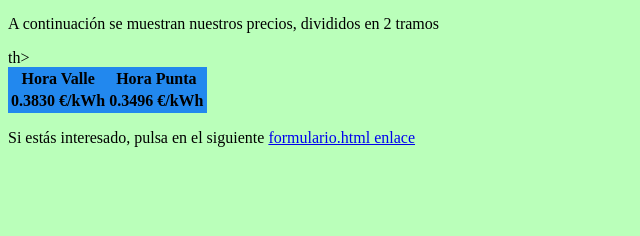
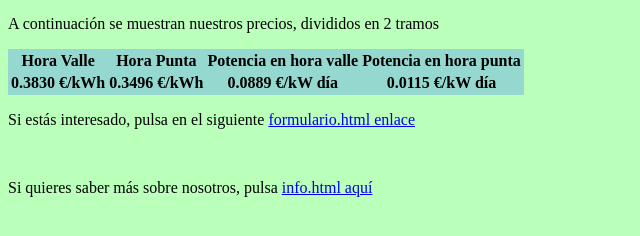
Before and after one commit to apardods/PAT-p2, a plain HTML site: page docs/index.html in a window 1280 px wide. Shown: the part 428-664 px from the top of the page, without its empty margins (0-640 px from the left). Drawn offline with Linux system fonts and the light colour scheme.

Commit message:
Trabajando a ciegas

```diff
--- a/docs/index.html
+++ b/docs/index.html
@@ -9,21 +9,26 @@
 	<img src="https://www.iberdrola.com/o/iberdrola-corporativo-theme/images/comunes/logo_cabecera_stiky.png">
 	<h3>Descubre nuestros planes de luz y gas según horas</h3>
 	<p>A continuación se muestran nuestros precios, divididos en 2 tramos</p>
-	<table style="background-color:#2288ee">
+	<table style="background-color:#67a8e973">
 		<thead>
 			<tr>
 				<th>Hora Valle</th>
-				<th>Hora Punta</th>th>
+				<th>Hora Punta</th>
+				<th>Potencia en hora valle</th>
+				<th>Potencia en hora punta</th>
 			</tr>
 		</thead>
 		<tbody>
 			<tr>
 				<th>0.3830 €/kWh</th>
 				<th>0.3496 €/kWh</th>
+				<th>0.0889 €/kW día</th>
+				<th>0.0115 €/kW día</th>
 			</tr>
 		</tbody>
 	</table>
-	<p>Si estás interesado, pulsa en el siguiente <a href="url">formulario.html enlace</a></p>
+	<p>Si estás interesado, pulsa en el siguiente <a href="url">formulario.html enlace</a></p><br>
+	<p>Si quieres saber más sobre nosotros, pulsa <a href="url">info.html aquí</a></p>
 
 </body>
 </html>
```
Also changed, not shown: docs/formulario.html (+1 -3 lines), docs/info.html (added, +23 -0 lines).
